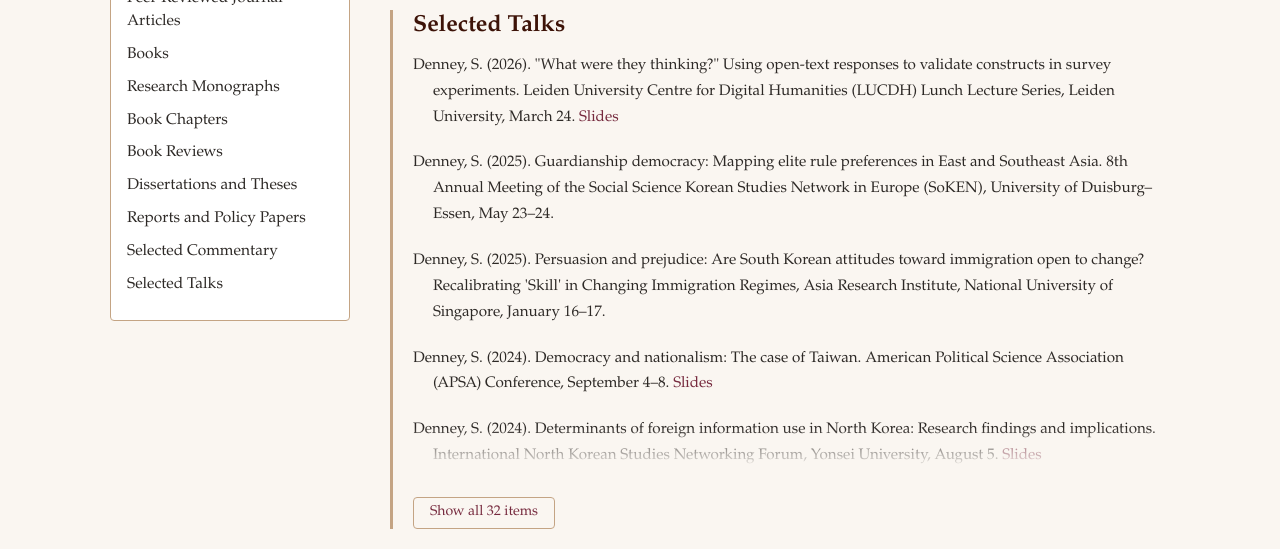
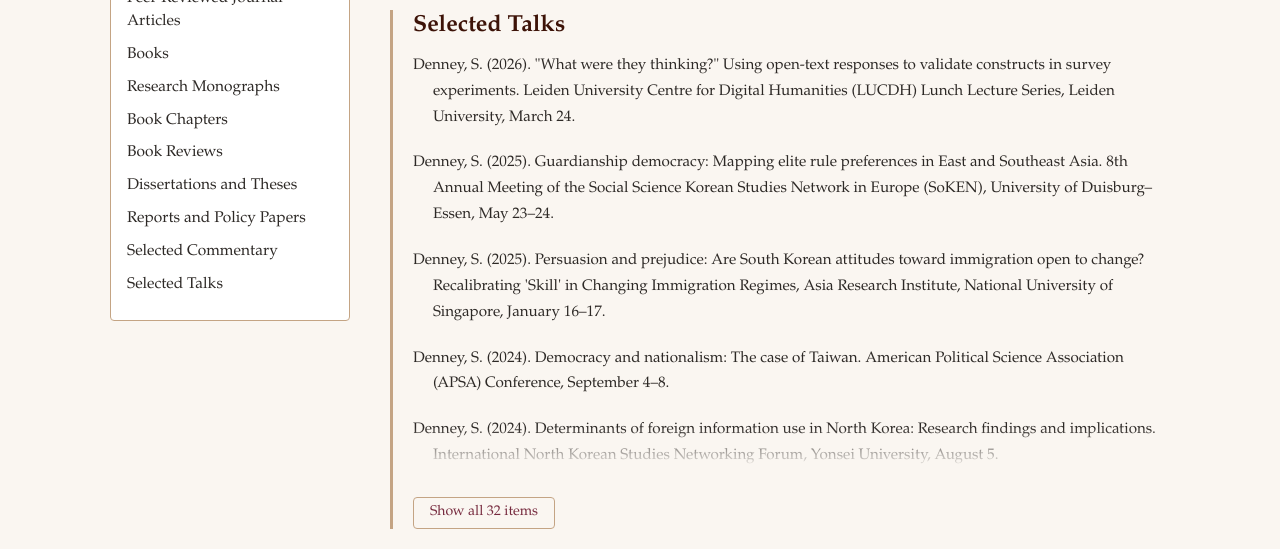
Before and after one commit to scdenney/scdenney.github.io, a Jekyll site: the page built from research.md, in a window 1280 px wide and 900 px high, scrolled down 3647 px. Shown: the part 175-724 px from the top of the window. Built offline with Jekyll 4.4.1, drawn with Linux system fonts in a browser that asks for light colours.

Commit message:
Left-align CV text, improve section spacing, remove Slides links from talks
- Switch CV to left-aligned (RaggedRight) to prevent word splitting
- Add spacing between last sections on page 6
- Move "Last updated" to footer
- Remove all Slides hyperlinks from research.md talks (to be re-added later)

```diff
--- a/research.md
+++ b/research.md
@@ -324,8 +324,7 @@ Denney, S. (2022). South Koreans support immigration, but conditions apply. <em>
 <h2 id="talks">Selected Talks</h2>
 
 <p class="publication-item">
-Denney, S. (2026). "What were they thinking?" Using open-text responses to validate constructs in survey experiments. Leiden University Centre for Digital Humanities (LUCDH) Lunch Lecture Series, Leiden University, March 24. <a href="https://github.com/scdenney/lucdh_opentext-surveys/blob/main/presentation/denney_2026_what-were-they-thinking_slides.pdf" target="_blank">Slides</a>
-</p>
+Denney, S. (2026). "What were they thinking?" Using open-text responses to validate constructs in survey experiments. Leiden University Centre for Digital Humanities (LUCDH) Lunch Lecture Series, Leiden University, March 24.</p>
 
 <p class="publication-item">
 Denney, S. (2025). Guardianship democracy: Mapping elite rule preferences in East and Southeast Asia. 8th Annual Meeting of the Social Science Korean Studies Network in Europe (SoKEN), University of Duisburg–Essen, May 23–24.
@@ -336,64 +335,52 @@ Denney, S. (2025). Persuasion and prejudice: Are South Korean attitudes toward i
 </p>
 
 <p class="publication-item">
-Denney, S. (2024). Democracy and nationalism: The case of Taiwan. American Political Science Association (APSA) Conference, September 4–8. <a href="https://scdenney.net/wp-content/uploads/2024/09/apsa_2024-denney_hcs_qi.pdf" target="_blank">Slides</a>
-</p>
+Denney, S. (2024). Democracy and nationalism: The case of Taiwan. American Political Science Association (APSA) Conference, September 4–8.</p>
 
 <p class="publication-item">
-Denney, S. (2024). Determinants of foreign information use in North Korea: Research findings and implications. International North Korean Studies Networking Forum, Yonsei University, August 5. <a href="https://scdenney.net/wp-content/uploads/2024/08/05082024-drpk_information-dissimination-denney_yonsei-presentation-1.pdf" target="_blank">Slides</a>
-</p>
+Denney, S. (2024). Determinants of foreign information use in North Korea: Research findings and implications. International North Korean Studies Networking Forum, Yonsei University, August 5.</p>
 
 <p class="publication-item">
 Denney, S. (2024). Who are 'we' and how do we know it? New experimental designs for measuring national identity. Consequences of Identity Politics Workshop, University of Southampton, July 24–25.
 </p>
 
 <p class="publication-item">
-Denney, S. (2024). How inclusive are national identities in East Asian democracies? Exploring a new conjoint approach. East Asia Institute, National University of Singapore, July 19. <a href="https://scdenney.net/wp-content/uploads/2024/07/denney_steinhardt_nus-final.pdf" target="_blank">Slides</a>
-</p>
+Denney, S. (2024). How inclusive are national identities in East Asian democracies? Exploring a new conjoint approach. East Asia Institute, National University of Singapore, July 19.</p>
 
 <p class="publication-item">
-Denney, S. (2024). Public attitudes towards immigrant incorporation in South Korea, Taiwan, and Japan. European Political Science Association (EPSA) Conference, July 4–6. <a href="https://scdenney.net/wp-content/uploads/2024/07/epsa24-citizenship-expansion-east-asia-denney.pdf" target="_blank">Slides</a>
-</p>
+Denney, S. (2024). Public attitudes towards immigrant incorporation in South Korea, Taiwan, and Japan. European Political Science Association (EPSA) Conference, July 4–6.</p>
 
 <p class="publication-item">
 Denney, S. (2024). Plus ça change? South Korean public opinion of the United States during the Trump administration. International Korean Studies Institute (IKSU) Summer School, June 19.
 </p>
 
 <p class="publication-item">
-Denney, S. (2024). Public support for citizenship expansion in East Asian democracies. LIAS Talk Series, Leiden Institute for Asian Studies (LIAS), May 15. <a href="https://scdenney.net/wp-content/uploads/2024/06/lias-citizenship-expansion-east-asia-denney2.pdf" target="_blank">Slides</a>
-</p>
+Denney, S. (2024). Public support for citizenship expansion in East Asian democracies. LIAS Talk Series, Leiden Institute for Asian Studies (LIAS), May 15.</p>
 
 <p class="publication-item">
-Denney, S. (2024). The enduring legacy of forced division: Welfare nationalism in Germany and South Korea. Korean Studies Research Seminar, Leiden Institute for Asian Studies (LIAS), Leiden University, April 17. <a href="https://scdenney.files.wordpress.com/2024/04/ksrs_enduring-legacy-s.denney.pdf" target="_blank">Slides</a>
-</p>
+Denney, S. (2024). The enduring legacy of forced division: Welfare nationalism in Germany and South Korea. Korean Studies Research Seminar, Leiden Institute for Asian Studies (LIAS), Leiden University, April 17.</p>
 
 <p class="publication-item">
-Denney, S. (2023). Size or speed? Public attitudes toward rising immigration levels in historically homogeneous nations. American Political Science Association (APSA) Conference, August 31–September 3. <a href="https://docs.google.com/presentation/d/1fMPQlGUe1A18dSNRd8vSTr8F3S0cRDODOKTCSNhlWAA/edit?usp=sharing" target="_blank">Slides</a>
-</p>
+Denney, S. (2023). Size or speed? Public attitudes toward rising immigration levels in historically homogeneous nations. American Political Science Association (APSA) Conference, August 31–September 3.</p>
 
 <p class="publication-item">
 Denney, S. (2023). Nationalism under democracy: Why institutions matter for national identity and belonging. Ostasienforum, Department of East Asian Studies, University of Vienna, May 24.
 </p>
 
 <p class="publication-item">
-Denney, S. (2023). Measuring national identity: A choice-based conjoint approach. Midwest Political Science Association (MPSA) Conference, April 13–16. <a href="https://docs.google.com/presentation/d/1BRw0PYCRi86dteLq8kZQcpKJ0CNJSjBINqTtCqPzTI0/edit#slide=id.gf71da67333_1_0" target="_blank">Slides</a>
-</p>
+Denney, S. (2023). Measuring national identity: A choice-based conjoint approach. Midwest Political Science Association (MPSA) Conference, April 13–16.</p>
 
 <p class="publication-item">
-Denney, S. (2023). Why do democratic societies tolerate undemocratic laws? Sorting public support for the National Security Act in South Korea. International Studies Association (ISA) Conference, March 15–18. <a href="https://docs.google.com/presentation/d/1fioI78LissBdRcxStNU9UO3Tt_BM1QniOutxw7Fl5nA/edit#slide=id.gf71da67333_1_0" target="_blank">Slides</a>
-</p>
+Denney, S. (2023). Why do democratic societies tolerate undemocratic laws? Sorting public support for the National Security Act in South Korea. International Studies Association (ISA) Conference, March 15–18.</p>
 
 <p class="publication-item">
-Denney, S. (2022). 한국인의 남북통일방식에 대한 의식 결정요인 분석: 컨조인트 분석 조사를 중심으로 [Analysis of South Korean attitudes towards unification: A conjoint experiment]. 북한연구학회 [North Korean Research Institute], Seoul, South Korea, December 12. <a href="https://docs.google.com/presentation/d/1GnorLY3LgVMViSUHTYtsmhtNTvmppPIb/edit?usp=sharing&ouid=109909952322920338023&rtpof=true&sd=true" target="_blank">Slides</a>
-</p>
+Denney, S. (2022). 한국인의 남북통일방식에 대한 의식 결정요인 분석: 컨조인트 분석 조사를 중심으로 [Analysis of South Korean attitudes towards unification: A conjoint experiment]. 북한연구학회 [North Korean Research Institute], Seoul, South Korea, December 12.</p>
 
 <p class="publication-item">
-Denney, S. (2022). National security conservatism: Enduring support for the National Security Act in South Korea. Generation Asia – 2022 Nordic NIAS Council Conference, August 22–26. <a href="https://docs.google.com/presentation/d/1jqh7TO0HT2m8mp8ZXyeEW5Xngd9xTQPaOdG5aI8_Rio/edit?usp=sharing" target="_blank">Slides</a>
-</p>
+Denney, S. (2022). National security conservatism: Enduring support for the National Security Act in South Korea. Generation Asia – 2022 Nordic NIAS Council Conference, August 22–26.</p>
 
 <p class="publication-item">
-Denney, S. (2022). Determinants of co-ethnic integration in South Korea: A conjoint experiment. East Asian Network (EAN), Institute for Asian Studies, Charles University, Prague, Czech Republic, February 8. <a href="https://docs.google.com/presentation/d/1TD6QechqpZTZExMjEGnt3hKnt680QV7GR_CU5ilRLiQ/edit?usp=sharing" target="_blank">Slides</a>
-</p>
+Denney, S. (2022). Determinants of co-ethnic integration in South Korea: A conjoint experiment. East Asian Network (EAN), Institute for Asian Studies, Charles University, Prague, Czech Republic, February 8.</p>
 
 <p class="publication-item">
 Denney, S. (2021). National security conservatism and enduring support for the National Security Act in South Korea. Ostasienforum, Department of East Asian Studies, University of Vienna, December 15.
@@ -404,12 +391,10 @@ Denney, S., Fraser, N., & Crabtree, C. (2021). Who stays and who leaves? Determi
 </p>
 
 <p class="publication-item">
-Denney, S. (2020). Scale the gap: Impact of growth barriers on women entrepreneurs in Canadian high-growth firms. Canadian Council for Small Business and Entrepreneurship (CCSBE) Annual Conference, October 16–17. <a href="https://scdenney.files.wordpress.com/2021/10/denney-vu_wekh_report_presentation.pdf" target="_blank">Slides</a>
-</p>
+Denney, S. (2020). Scale the gap: Impact of growth barriers on women entrepreneurs in Canadian high-growth firms. Canadian Council for Small Business and Entrepreneurship (CCSBE) Annual Conference, October 16–17.</p>
 
 <p class="publication-item">
-Denney, S. (2019). Juche and the everyday: Does ideology matter for people from North Korea? Association of Asian Studies (AAS), March 21–24. <a href="https://scdenney.files.wordpress.com/2024/05/aas_presentation_denney.pdf" target="_blank">Slides</a>
-</p>
+Denney, S. (2019). Juche and the everyday: Does ideology matter for people from North Korea? Association of Asian Studies (AAS), March 21–24.</p>
 
 <p class="publication-item">
 Denney, S. (2019). Entrepreneurs and the evolution of Toronto's ICT cluster: Insights and lessons learned. Creating Digital Opportunity, 6th Annual CDO Partnership Network Conference, Toronto, Ontario, April 29–May 1.
```
Also changed, not shown: 2 other files.
